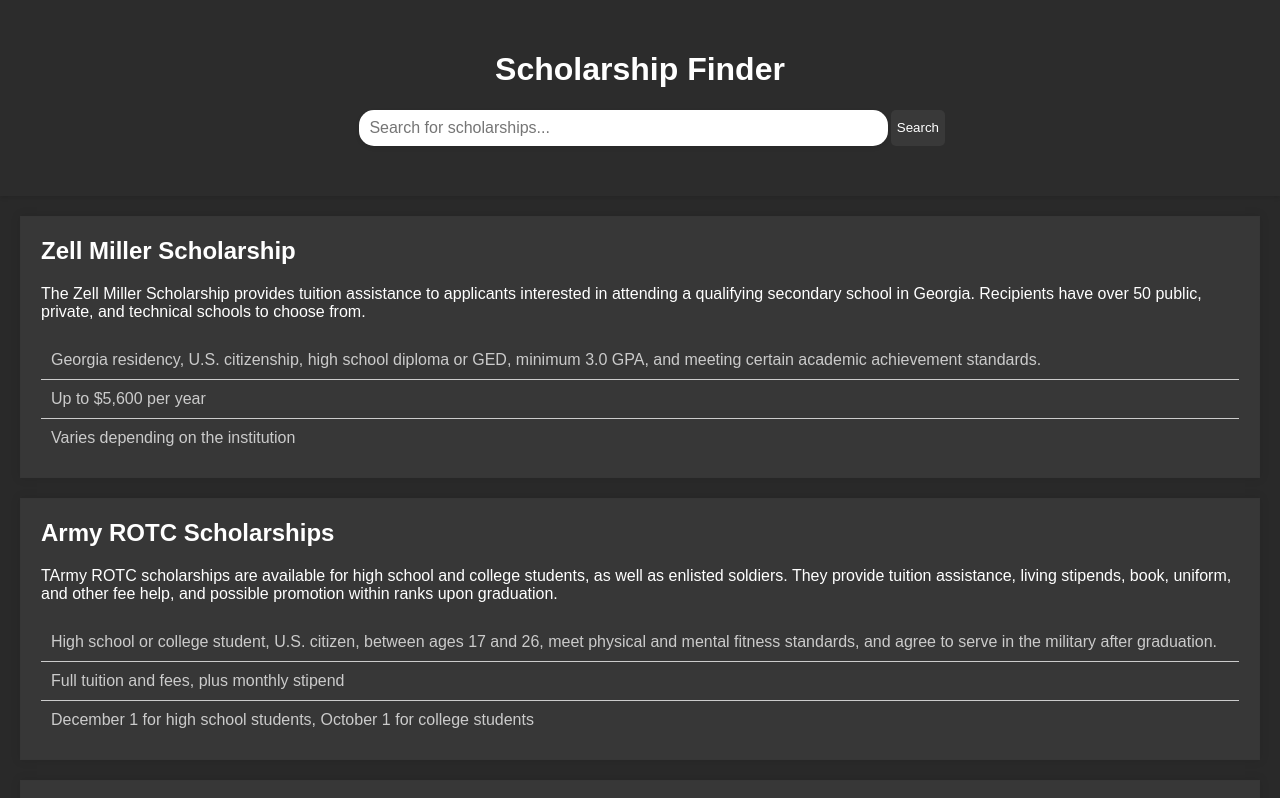
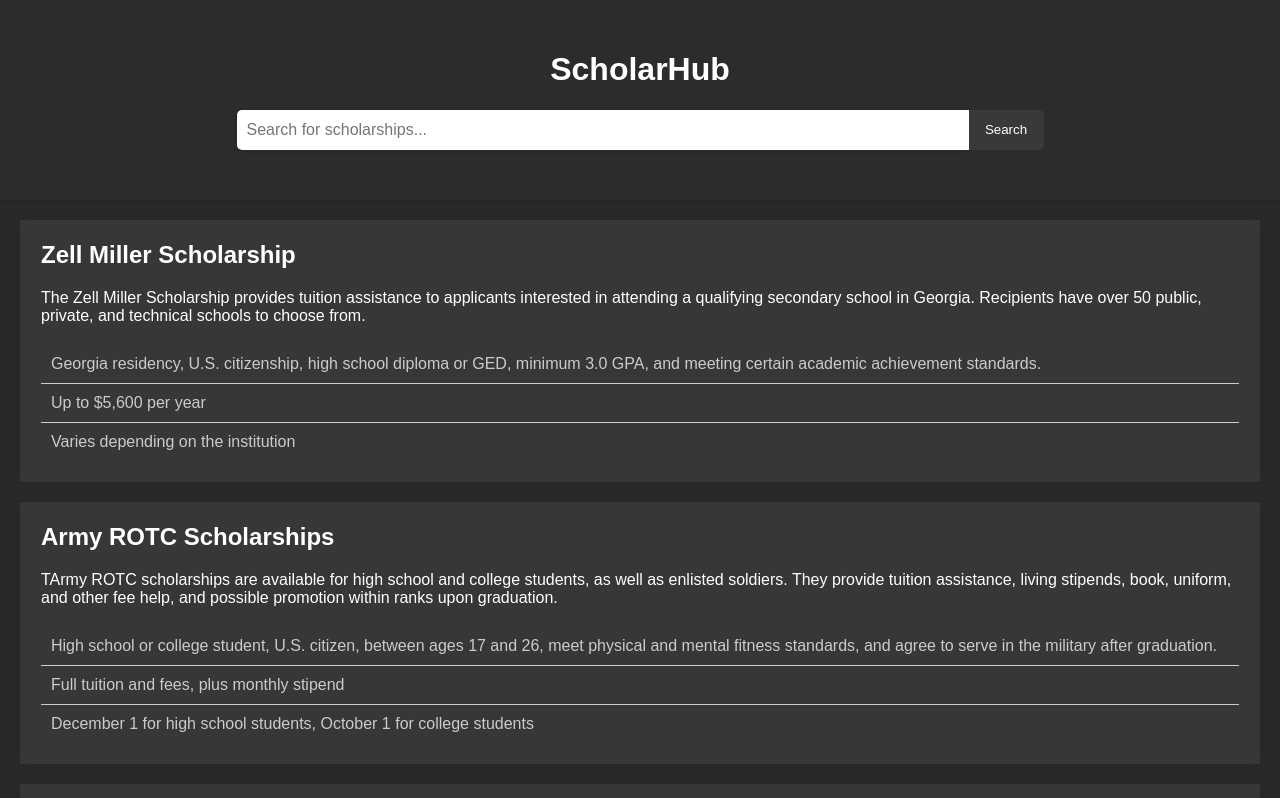
Before and after one commit to Develoopment/HybridScholarFinder, a plain HTML site: page index.html in a window 1280 px wide. Shown: the top 798 px of the page. Drawn offline with Linux system fonts and the light colour scheme.

Commit message:
changed some button styling and changed name of website

```diff
--- a/index.html
+++ b/index.html
@@ -8,7 +8,7 @@
 </head>
 <body>
     <header>
-        <h1>Scholarship Finder</h1>
+        <h1>ScholarHub</h1>
         <form id="searchForm">
             <input type="text" placeholder="Search for scholarships...">
             <button type="submit">Search</button>
--- a/styles.css
+++ b/styles.css
@@ -19,34 +19,33 @@
   /* Search bar styling */
   #searchForm {
     display: flex;
-    justify-content: space-between;
+    justify-content: center;
     align-items: center;
     margin-bottom: 20px;
+    height:40px;
+    /* border:2px solid red; */
   }
 
   #searchForm input[type="text"] {
-    width: calc(100% - 75px);
-    height: 36px;
+    width: 60%;
+    height: 100%;
     padding: 10px;
-    margin-left: 27%;
-    margin-right: 0.2%;
     font-size: 16px;
     border: none;
     outline: none;
-    border-radius: 15px;
+    border-radius: 5px 0 0 5px;
     box-shadow: 0 2px 4px rgba(0, 0, 0, 0.1);
   }
 
   #searchForm button[type="submit"] {
     width: 75px;
-    height: 36px;
+    height: 100%;
     background-color: #393939;
     color: #ffffff;
     cursor: pointer;
     border: none;
     outline: none;
-    margin-right:25%;
-    border-radius: 5px;
+    border-radius: 0 5px 5px 0;
     transition: all 0.3s ease;
   }
 
```
